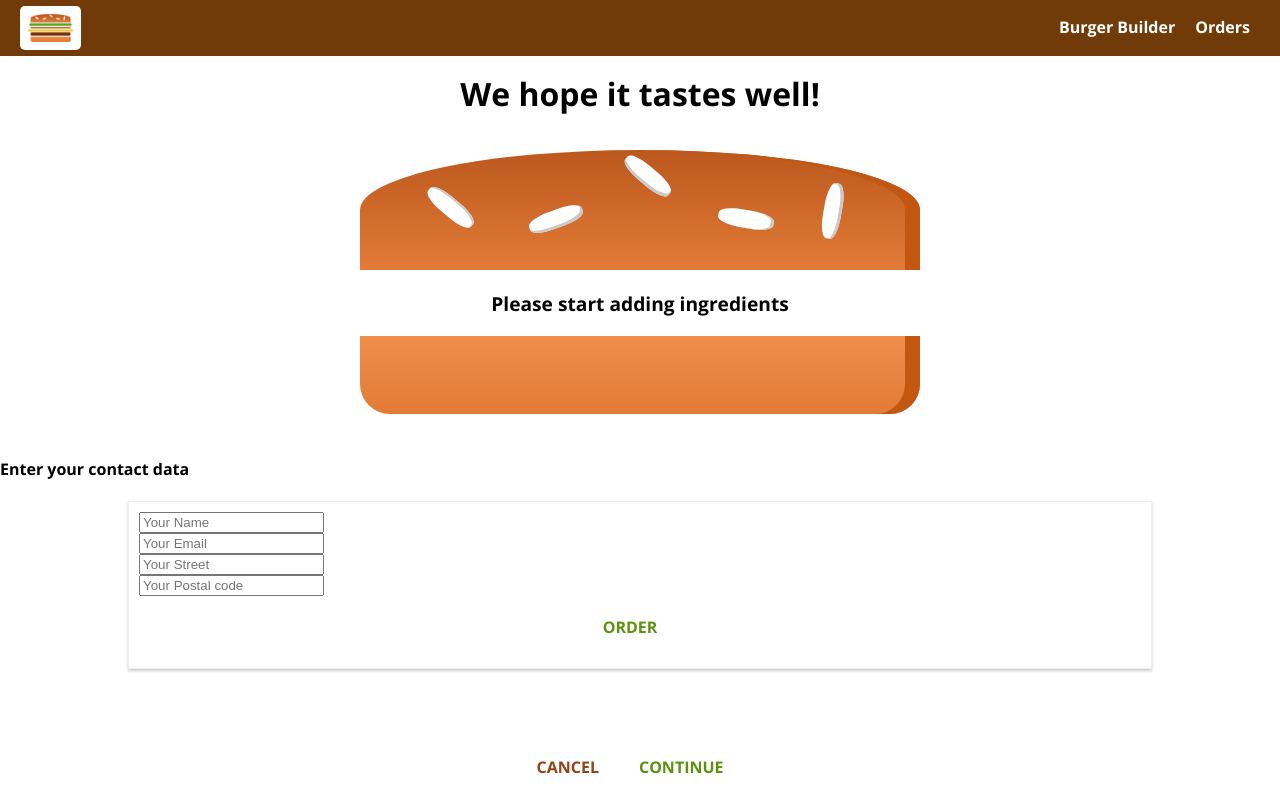
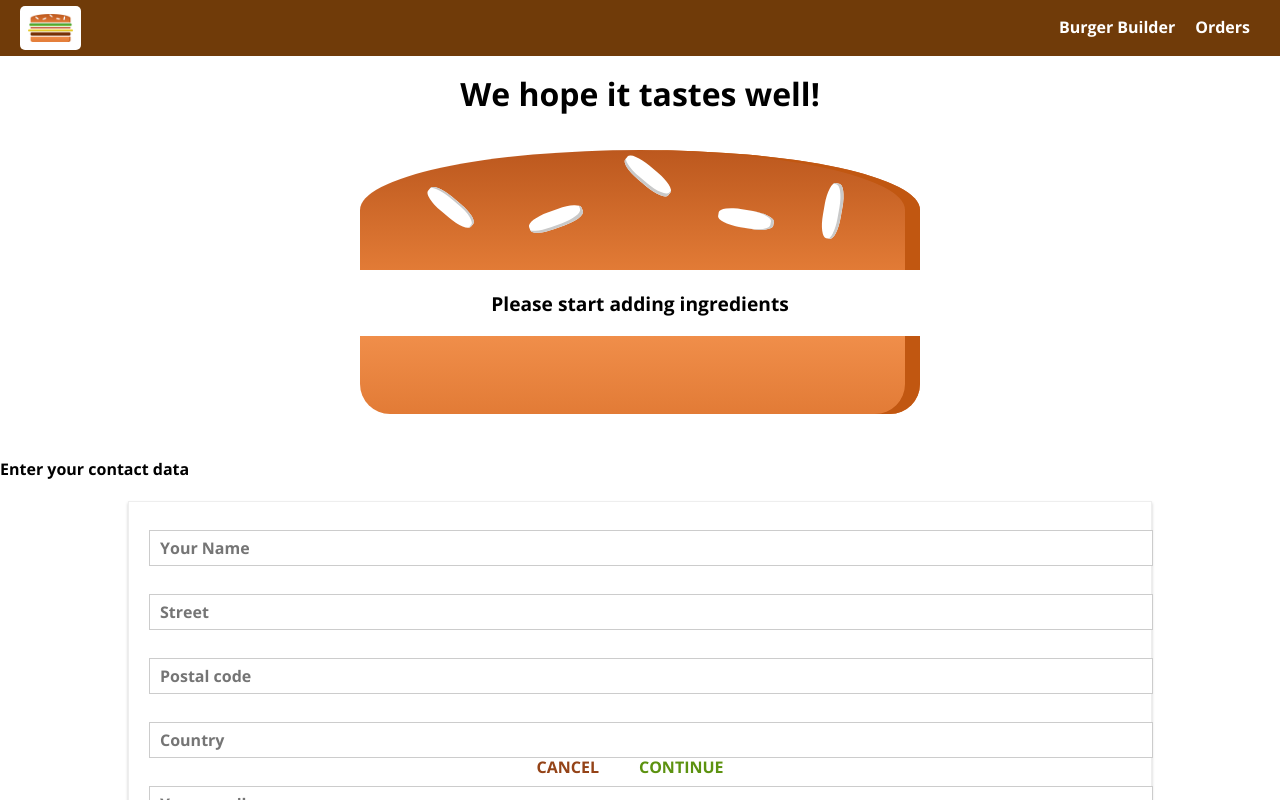
Before and after one commit to Dragomirc/Burger-Builder, a React (Create React App) app: page /checkout in a window 1280 px wide. Both pictures are taken after a click on the button "CONTINUE". Shown: the top 800 px of the page. Built offline with nearby package versions, Linux system fonts and the light colour scheme.

Commit message:
added the custom input component

```diff
--- /dev/null
+++ b/src/components/input/index.js
@@ -0,0 +1,61 @@
+import React from "react";
+import classes from "./styles.module.css";
+const Input = props => {
+	let inputElement = null;
+
+	switch (props.elementType) {
+		case "input":
+			inputElement = (
+				<input
+					onChange={props.changed}
+					className={classes.InputElement}
+					{...props.elementConfig}
+					value={props.value}
+				/>
+			);
+			break;
+		case "textarea":
+			inputElement = (
+				<textarea
+					onChange={props.changed}
+					className={classes.InputElement}
+					{...props.elementConfig}
+					value={props.value}
+				/>
+			);
+			break;
+		case "select":
+			inputElement = (
+				<select
+					onChange={props.changed}
+					className={classes.InputElement}
+					value={props.value}
+				>
+					{props.elementConfig.options.map((option, index) => (
+						<option value={option.value} key={index}>
+							{option.displayValue}
+						</option>
+					))}
+				</select>
+			);
+			break;
+		default:
+			inputElement = (
+				<input
+					onChange={props.changed}
+					className={classes.InputElement}
+					{...props.elementConfig}
+					value={props.value}
+				/>
+			);
+	}
+
+	return (
+		<div className={classes.Input}>
+			<label className={classes.Label}>{props.label}</label>
+			{inputElement}
+		</div>
+	);
+};
+
+export default Input;
--- /dev/null
+++ b/src/components/input/styles.module.css
@@ -0,0 +1,26 @@
+.Input {
+	width: 100%;
+	padding: 10px;
+	box-sizing: border-box;
+}
+
+.Label {
+	font-weight: bold;
+	display: block;
+	margin-bottom: 8px;
+}
+.InputElement {
+	outline: none;
+	border: 1px solid #ccc;
+	background-color: white;
+	font: inherit;
+	padding: 6px 10px;
+	display: block;
+	width: 100%;
+}
+
+.InputElement:focus {
+	outline: none;
+	background-color: #cccc;
+	box-sizing: border-box;
+}
--- a/src/containers/contact-data/index.jsx
+++ b/src/containers/contact-data/index.jsx
@@ -2,33 +2,82 @@ import React, { Component } from "react";
 import axios from "../../axios-orders.js";
 import Button from "../../components/button";
 import Spinner from "../../components/spinner";
+import Input from "../../components/input";
 import classes from "./styles.module.css";
 class ContactData extends Component {
 	state = {
-		name: "",
-		email: "",
-		address: {
-			street: "",
-			postalCode: ""
+		orderForm: {
+			name: {
+				elementType: "input",
+				elementConfig: {
+					type: "text",
+					placeholder: "Your Name"
+				},
+				value: ""
+			},
+
+			street: {
+				elementType: "input",
+				elementConfig: {
+					type: "text",
+					placeholder: "Street"
+				},
+				value: ""
+			},
+			zipCode: {
+				elementType: "input",
+				elementConfig: {
+					type: "text",
+					placeholder: "Postal code"
+				},
+				value: ""
+			},
+			country: {
+				elementType: "input",
+				elementConfig: {
+					type: "text",
+					placeholder: "Country"
+				},
+				value: ""
+			},
+
+			email: {
+				elementType: "input",
+				elementConfig: {
+					type: "text",
+					placeholder: "Your email"
+				},
+				value: ""
+			},
+
+			deliveryMethod: {
+				elementType: "select",
+				elementConfig: {
+					options: [
+						{ value: "fastest", displayValue: "Fastest" },
+						{ value: "cheapest", displayValue: "Cheapest" }
+					]
+				},
+				value: ""
+			}
 		},
 		loading: false
 	};
 
+	inputChangeHandler = ({ target: { name, value } }, inputIdentifier) => {
+		const updatedOrderForm = { ...this.state.orderForm };
+		const updatedFormElement = {
+			...updatedOrderForm[inputIdentifier]
+		};
+		updatedFormElement.value = value;
+		updatedOrderForm[inputIdentifier] = updatedFormElement;
+		this.setState({ orderForm: updatedOrderForm });
+	};
 	orderHandler = event => {
 		event.preventDefault();
 		const order = {
 			ingredients: this.props.ingredients,
-			price: this.props.totalPrice,
-			customer: {
-				name: "Dragomir Ceban",
-				address: {
-					street: "Teststreet 1",
-					zipCode: "41351",
-					country: "Germany"
-				},
-				email: "test@test.com"
-			},
-			deliveryMethod: "fastest"
+			price: this.props.totalPrice
 		};
 		this.setState({ loading: true });
 
@@ -39,34 +88,24 @@ class ContactData extends Component {
 		this.props.history.push("/");
 	};
 	render() {
+		let inputElements = Object.keys(this.state.orderForm).map(input => {
+			const { elementType, elementConfig, value } = this.state.orderForm[input];
+			return (
+				<Input
+					key={input}
+					elementType={elementType}
+					elementConfig={elementConfig}
+					value={value}
+					changed={event => this.inputChangeHandler(event, input)}
+				/>
+			);
+		});
+
 		let form = (
 			<div>
 				<h4>Enter your contact data</h4>
 				<form className={classes.ContactData}>
-					<input
-						className={classes.Input}
-						type="text"
-						name="name"
-						placeholder="Your Name"
-					/>
-					<input
-						className={classes.Input}
-						type="text"
-						name="email"
-						placeholder="Your Email"
-					/>
-					<input
-						className={classes.Input}
-						type="text"
-						name="street"
-						placeholder="Your Street"
-					/>
-					<input
-						className={classes.Input}
-						type="text"
-						name="postal code"
-						placeholder="Your Postal code"
-					/>
+					{inputElements}
 					<Button clicked={this.orderHandler} btnType="Success">
 						ORDER
 					</Button>
--- a/src/containers/contact-data/styles.module.css
+++ b/src/containers/contact-data/styles.module.css
@@ -8,9 +8,6 @@
 	box-sizing: border-box;
 }
 
-.Input {
-	display: block;
-}
 @media (min-width: 600px) {
 	.ContactData {
 		min-width: 600px;
```
